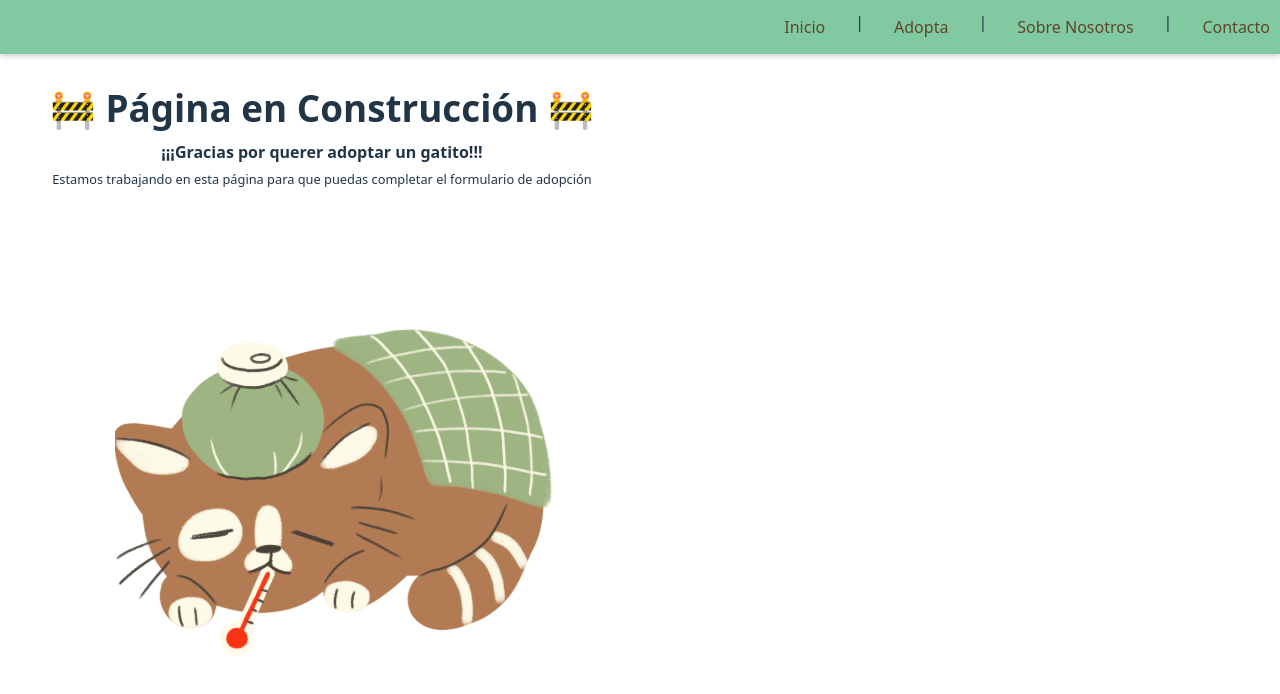
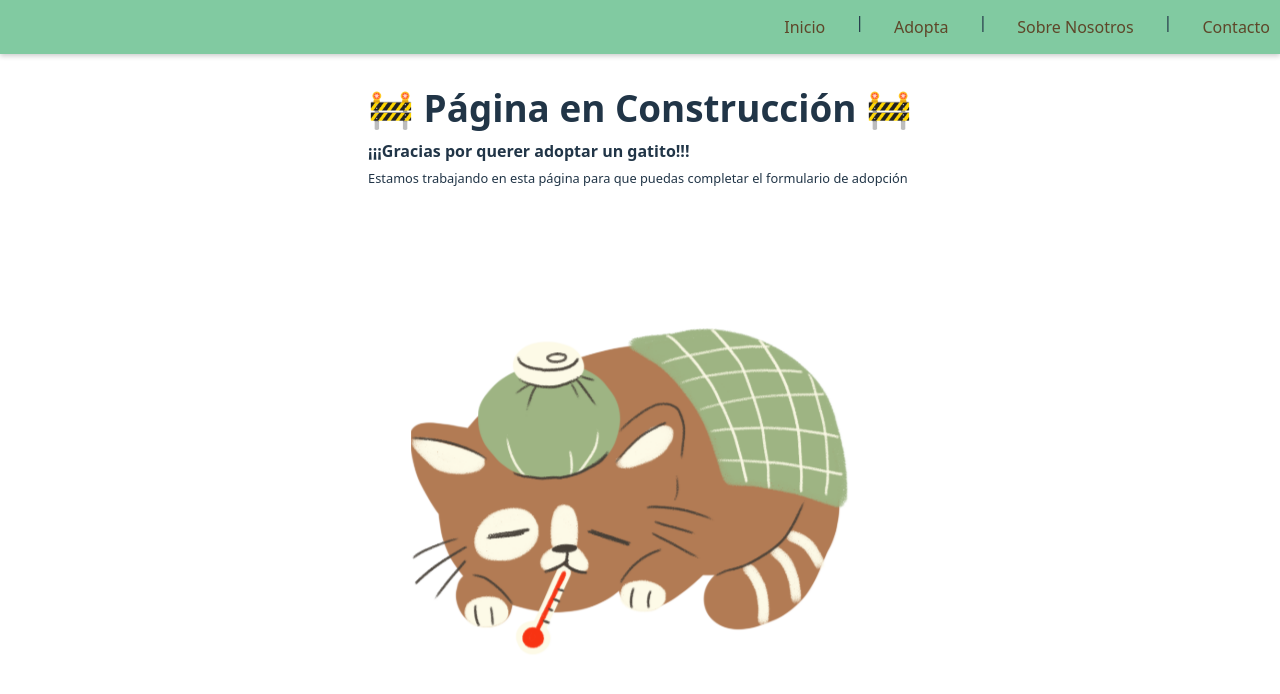
Before and after one commit to Noemi1977/Adopta_un_ronroneo, a React (Vite) app: page /construction in a window 1280 px wide. Shown: the top 694 px of the page. Built offline with nearby package versions, Linux system fonts and the light colour scheme.

Commit message:
styles slidecards

```diff
--- a/src/components/CatsSlider/CatSlider.css
+++ b/src/components/CatsSlider/CatSlider.css
@@ -4,6 +4,8 @@
   align-items: center;
   justify-content:center;
   gap: 20px;
+  margin-left: 50px;
+  margin-right: 50px;
 }
 
 /* / Contenedor de las tarjetas / */
@@ -11,6 +13,7 @@
   display: flex;
   gap: 10px;
   flex-wrap: wrap;
+
 }
 
 /* / Estilos de los botones / */
--- a/src/components/CatsSlider/CatSlider.jsx
+++ b/src/components/CatsSlider/CatSlider.jsx
@@ -16,7 +16,7 @@ function CatSlider() {
     getCats();
   }, []);
 
-  const nCard = 5;
+  const nCard = 7;
 
   const nextCard = () => {
     if (slider + nCard < cats.length) {
--- a/src/components/pages/PageInConstruction.jsx
+++ b/src/components/pages/PageInConstruction.jsx
@@ -2,7 +2,7 @@ import React from "react";
 
 const PageInConstruction = () => {
   return (
-    <div style={{ textAlign: "center", padding: "50px" }}>
+    <div className="container_construction">
       <h1>🚧 Página en Construcción 🚧</h1>
       <h2>¡¡¡Gracias por querer adoptar un gatito!!!</h2>
       <p>Estamos trabajando en esta página para que puedas completar el formulario de adopción</p>
--- a/src/index.css
+++ b/src/index.css
@@ -52,10 +52,17 @@ p {
 }
 .container_adopt{
   display: block; /* Usamos flexbox para organizar las columnas */
-  margin-left: 70px;
- margin-bottom: 50px;
+  margin-left: 80px;
+  margin-bottom: 50px;
+}
 
+.container_construction{
+  position: absolute;
+  top: 50%;
+  left: 50%;
+  transform: translate(-50%, -50%); /*Ajusto los margenes automaticamente*/
 }
+
 
 /* Contenedor principal para las dos secciones */
 .container {
--- a/src/services/catService.js
+++ b/src/services/catService.js
@@ -1,6 +1,6 @@
 import axios from "axios";
 
-const API_URL = "https://api.thecatapi.com/v1/images/search?limit=10";
+const API_URL = "https://api.thecatapi.com/v1/images/search?limit=20";
 const API_KEY = "live_xR2TUfUJM57eCOuupoNfWYtDRBDd2qxwnVrG3MiROhHTmVSsVtHXs0IbfUGeYoHQ";
 
 export const fetchCats = async () => {
```
